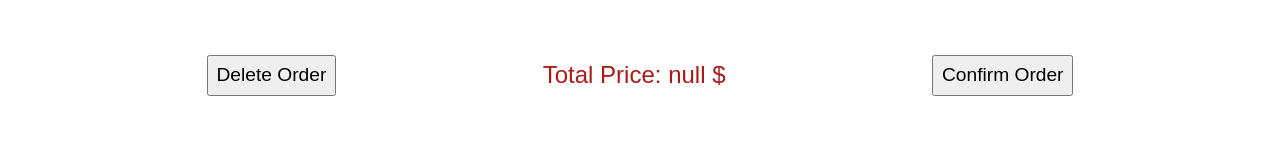
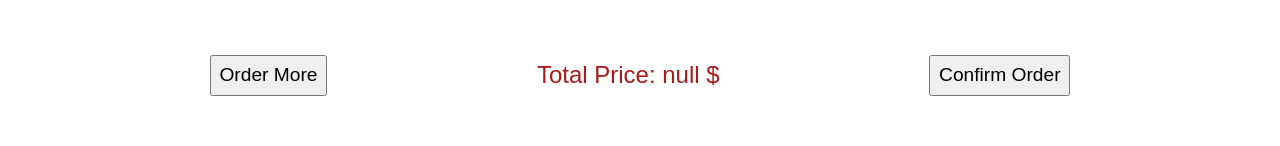
Before and after one commit to nebojsadj/Kettlebells, a React (Create React App) app: page /buy in a window 1280 px wide. Shown: the part 255-401 px from the top of the page. Built offline with nearby package versions, Linux system fonts and the light colour scheme.

Commit message:
order more

```diff
--- a/src/components/Buy/Buy.js
+++ b/src/components/Buy/Buy.js
@@ -5,7 +5,7 @@ import {
   Box,
   Table,
   ButtonGroup,
-  ButtonDelete,
+  ButtonOrder,
   Delete,
   TotalPrice,
   ButtonConfirm,
@@ -14,11 +14,6 @@ import {
 function Buy({ order, setOrder }) {
   const history = useHistory();
   const [total, setTotal] = useState(0);
-
-  const deleteOrder = () => {
-    setOrder([]);
-    history.goBack();
-  };
 
   const deleteItem = (index) => {
     const items = order.filter((el) => el !== order[index]);
@@ -74,7 +69,7 @@ function Buy({ order, setOrder }) {
         </tbody>
       </Table>
       <ButtonGroup>
-        <ButtonDelete onClick={deleteOrder}>Delete Order</ButtonDelete>
+        <ButtonOrder onClick={() => history.goBack()}>Order More</ButtonOrder>
         <TotalPrice>{`Total Price: ${total} $`}</TotalPrice>
         <ButtonConfirm>Confirm Order</ButtonConfirm>
       </ButtonGroup>
--- a/src/components/Buy/BuyStyle.js
+++ b/src/components/Buy/BuyStyle.js
@@ -70,13 +70,13 @@ export const ButtonGroup = styled.div`
   align-items: center;
 `;
 
-export const ButtonDelete = styled.button`
+export const ButtonOrder = styled.button`
   font-size: 1.2em;
   padding: 0.4em;
   cursor: pointer;
 
   &:hover {
-    background-color: #a91a1a;
+    background-color: lightgreen;
   }
   @media screen and (max-width: 425px) {
     font-size: 15px;
@@ -113,8 +113,4 @@ export const TotalPrice = styled.p`
   }
 `;
 
-export const ButtonConfirm = styled(ButtonDelete)`
-  &:hover {
-    background-color: green;
-  }
-`;
+export const ButtonConfirm = styled(ButtonOrder)``;
```
